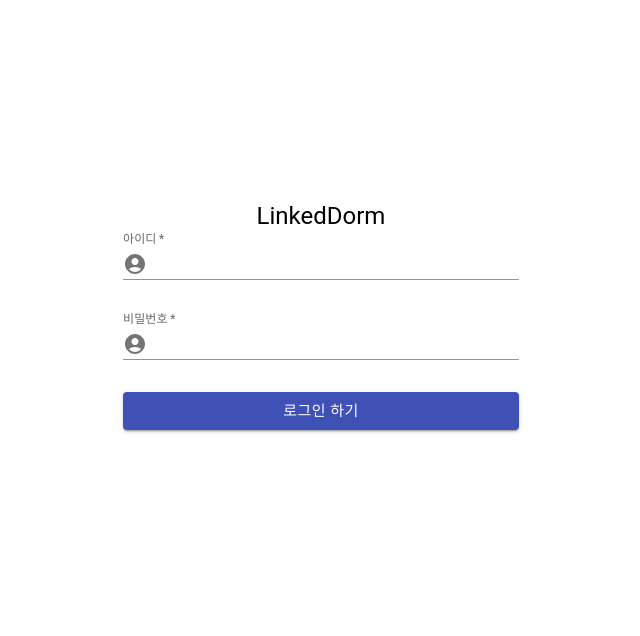
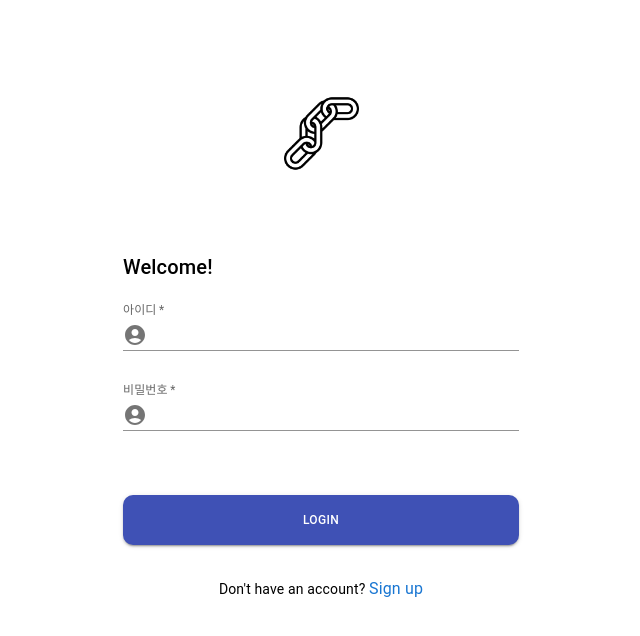
Before and after one commit to ldhbenecia/HUFSummer-Hackathon, a React (Create React App) app in the folder client/: page / in a window 1280 px wide. Shown: the top 636 px of the page, without its empty margins (319-959 px from the left). Built offline with nearby package versions, Linux system fonts and the light colour scheme.

Commit message:
Design: SignIn 수정

```diff
--- a/client/src/components/Auth/SignIn.jsx
+++ b/client/src/components/Auth/SignIn.jsx
@@ -9,10 +9,10 @@ import {
 } from "@mui/material";
 import AccountCircle from "@mui/icons-material/AccountCircle";
 import { indigo } from "@mui/material/colors";
-import { useNavigate } from "react-router-dom";
+
+import logo from "../../assets/Images/logo.png";
 
 const SignIn = ({ loginHandler }) => {
-  const navigate = useNavigate();
   const color = indigo[500];
   const [id, setId] = useState("");
   const [password, setPassword] = useState("");
@@ -30,14 +30,21 @@ const SignIn = ({ loginHandler }) => {
       <Container component="main" maxWidth="xs">
         <Box
           sx={{
-            marginTop: "calc(50vh - 200px)",
             display: "flex",
             flexDirection: "column",
             alignItems: "center",
           }}
         >
-          <Typography component="h1" variant="h5">
-            LinkedDorm
+          <img src={logo} alt="logo" className="w-[75px] mt-24 mb-20"></img>
+          <Typography
+            variant="h6"
+            align="left"
+            sx={{
+              width: "100%",
+              marginBottom: "20px",
+            }}
+          >
+            Welcome!
           </Typography>
           <TextField
             id="id"
@@ -86,18 +93,34 @@ const SignIn = ({ loginHandler }) => {
             fullWidth
             variant="contained"
             sx={{
-              mt: 3,
+              mt: 7,
               mb: 2,
-              fontSize: 15,
+              fontSize: 12,
+              height: "50px",
               backgroundColor: color,
               "&:hover": {
                 backgroundColor: color,
               },
+              borderRadius: "10px",
             }}
             onClick={loginHandler}
           >
-            로그인 하기
+            Login
           </Button>
+          <Typography
+            variant="body2"
+            sx={{
+              width: "100%",
+              textAlign: "center",
+              marginTop: "16px",
+              fontSize: "14px",
+            }}
+          >
+            Don't have an account?{"  "}
+            <Typography component="span" color="primary">
+              Sign up
+            </Typography>
+          </Typography>
         </Box>
       </Container>
     </>
```
